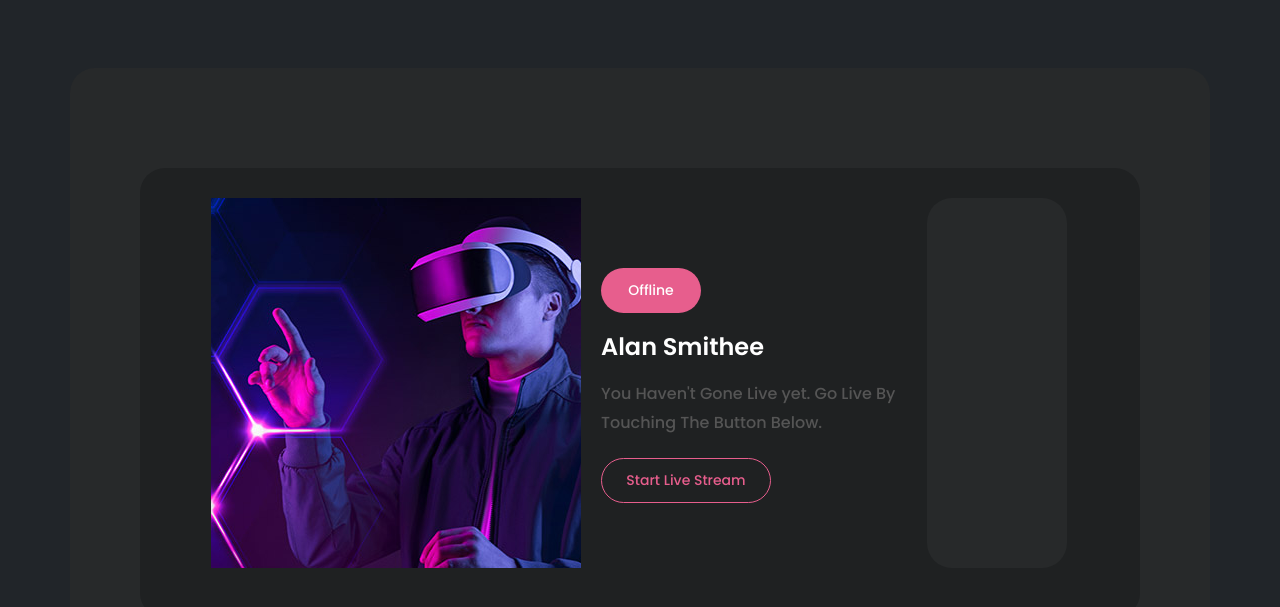
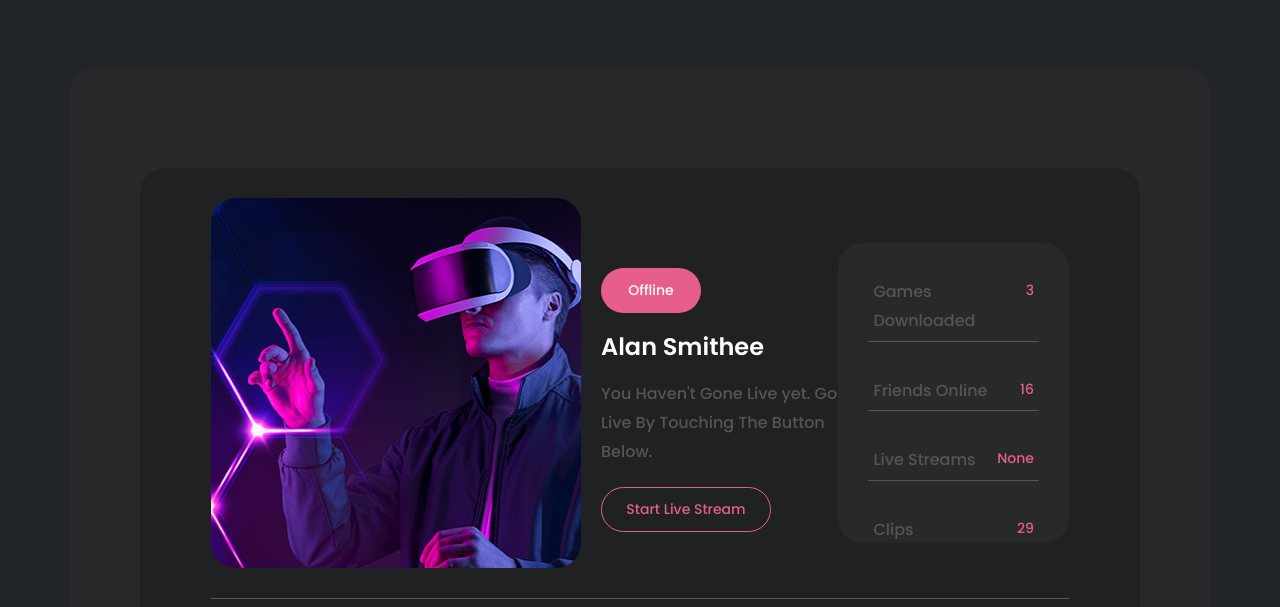
Before and after one commit to sauliusss/cyborg-multipage, a website: page profile.html in a window 1280 px wide. Shown: the part 133-740 px from the top of the page. Drawn offline with Linux system fonts and the light colour scheme.

Commit message:
person profile section done

```diff
--- a/css/pages/profile.css
+++ b/css/pages/profile.css
@@ -18,10 +18,16 @@
 
 .person-profile {
   display: flex;
+  border-bottom: solid 1px #555;
+  padding-bottom: 30px;
+}
+
+.person-profile img {
+  border-radius: 25px;
 }
 
 .offline {
-  width: 38%;
+  width: 48%;
   margin-left: 20px;
   padding-top: 50px;
 }
@@ -49,3 +55,34 @@
   color: #e75e8d;
   border: 1px solid #e75e8d;
 }
+
+.person-profile > .background {
+  display: inline-block;
+  width: 400px;
+  height: 300px;
+  padding: 0;
+  margin: 45px 0 0 0;
+}
+
+.set > .text {
+  display: flex;
+  flex-direction: row;
+  font-size: 14px;
+  padding: 5px;
+  margin: 30px;
+  border-bottom: solid 1px #555;
+}
+
+.set .text > .text-no-bold {
+  width: 100%;
+  float: left;
+}
+
+.set .text > .color-text {
+  float: right;
+  color: #e75e8d;
+}
+
+.set > .no-border {
+  border: none;
+}
--- a/profile.html
+++ b/profile.html
@@ -53,7 +53,24 @@
                 <p class="text-no-bold">You Haven't Gone Live yet. Go Live By Touching The Button Below.</p>
                 <a href="#" class="button transparent">Start live stream</a>
               </div>
-              <div class="background"></div>
+              <div class="background set">
+                <div class="text">
+                  <p class="text-no-bold">Games Downloaded</p>
+                  <p class="color-text">3</p>
+                </div>
+                <div class="text">
+                  <p class="text-no-bold">Friends Online</p>
+                  <p class="color-text">16</p>
+                </div>
+                <div class="text">
+                  <p class="text-no-bold">Live Streams</p>
+                  <p class="color-text">None</p>
+                </div>
+                <div class="text no-border">
+                  <p class="text-no-bold">Clips</p>
+                  <p class="color-text">29</p>
+                </div>
+              </div>
             </div>
           </div>
         </div>
```
